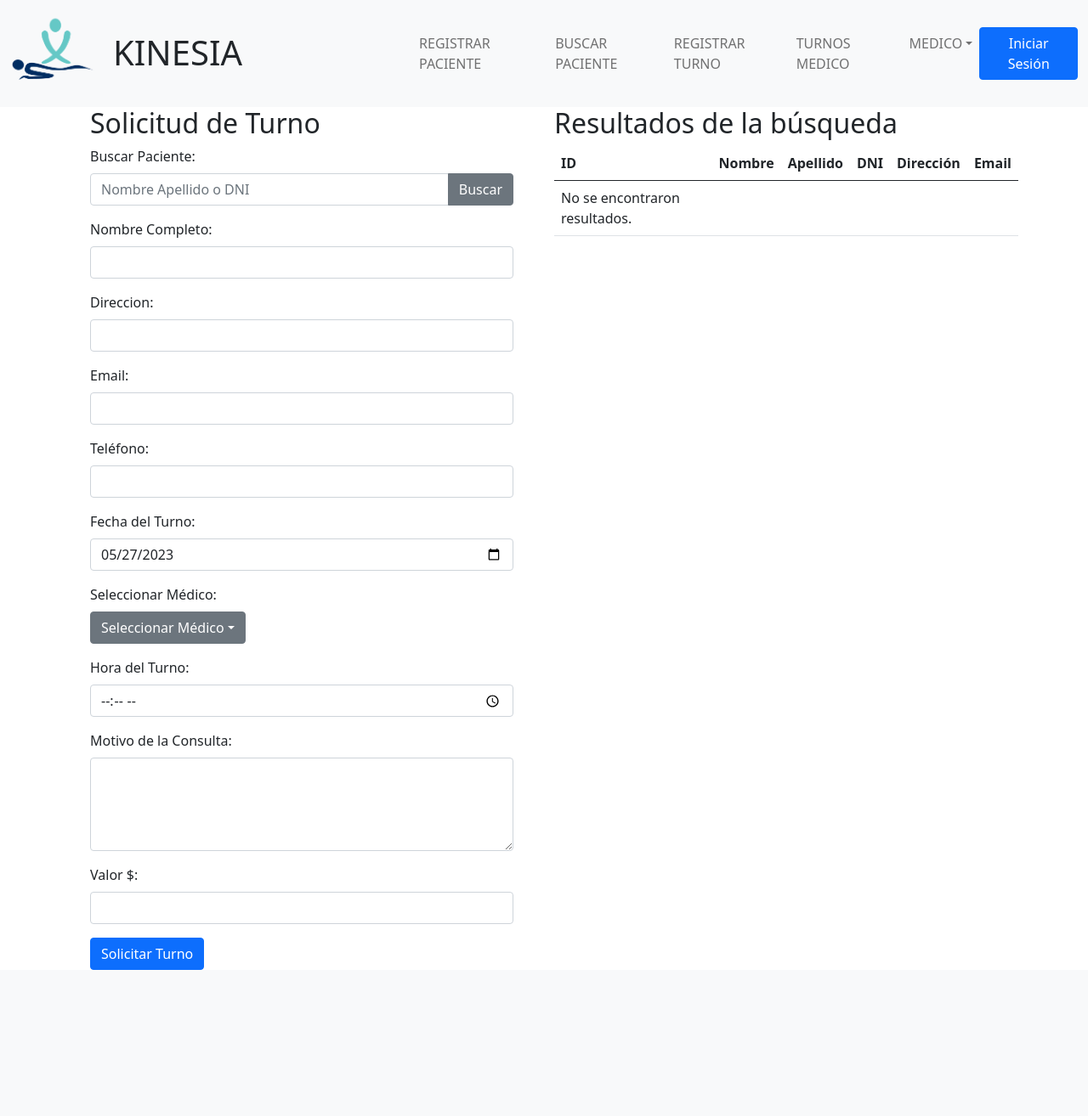
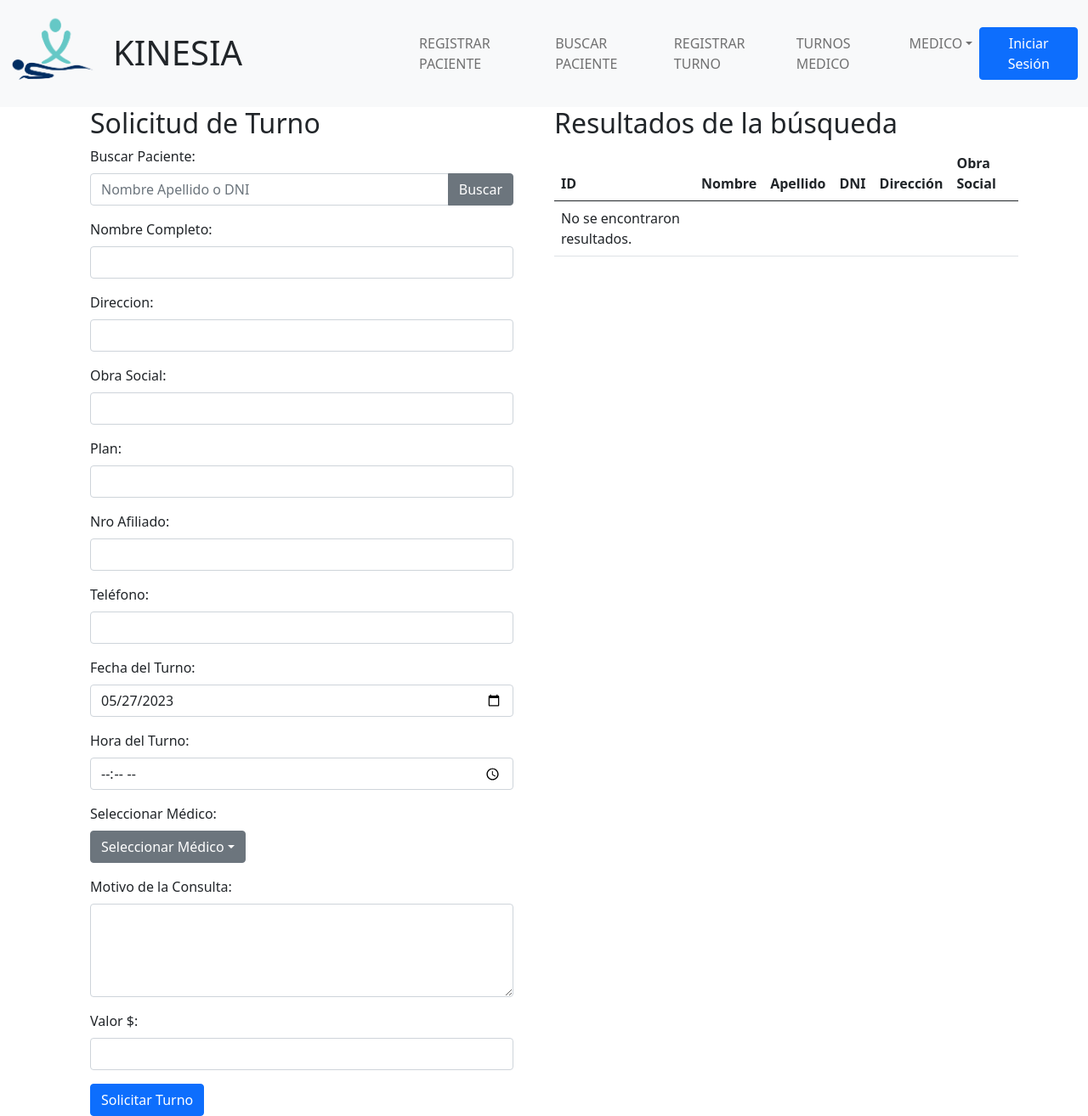
Before and after one commit to ganjita/Kinesia, a PHP site: page /nuevo_turno.php in a window 1280 px wide. Shown: the whole page at 85% size. Before the commit the page ends 1142 px from the top, so only its background shows below. Run offline with PHP 8.4, Linux system fonts and the light colour scheme.

Commit message:
actualizado funcionando

```diff
--- a/main.js
+++ b/main.js
@@ -50,29 +50,29 @@
   //*************************************************************
   //script para seleccionar un paciente de la busqueda y se autocomplete el formulario de turno
 
-
   $(document).ready(function() {
     // Agrega el evento de clic a las filas de la tabla
-    $('td[data-id]').click(function() {
-      // Obtén el ID del paciente desde el atributo data
-      var pacienteId = $(this).data('id');
+    $('tr[data-id]').click(function() {
+      // Obtén los valores de los elementos td
+      var nombre = $(this).find('td.nombre').text();
+      var apellido = $(this).find('td.apellido').text();
+      var direccion = $(this).find('td.direccion').text();
+      var osocial = $(this).find('td.osocial').text();
+      var plan = $(this).find('td.plan').text();
+      var nroafiliado = $(this).find('td.nroafiliado').text();
+      var dni = $(this).find('td.dni').text();
+      var telefono = $(this).find('td.telefono').text();
 
-      // Realiza una solicitud AJAX para obtener los datos del paciente según el ID
-      $.ajax({
-        url: 'obtener_datos_paciente.php', // Ruta al archivo PHP que obtiene los datos del paciente
-        method: 'POST',
-        data: { id: pacienteId }, // Envía el ID del paciente al archivo PHP
-        success: function(response) {
-          // Rellena el formulario con los datos del paciente
-          var datosPaciente = JSON.parse(response); // Convierte la respuesta JSON a un objeto JavaScript
 
-          $('#nombre').val(datosPaciente.nombre).add('#apellido').val(datosPaciente.apellido);
-          $('#direccion').val(datosPaciente.direccion);
-          $('#telefono').val(datosPaciente.telefono);
-          $('#email').val(datosPaciente.email);
+      var nombreCompleto = nombre + ' ' + apellido;
 
-          // Otros campos del formulario...
-        }
-      });
+      // Rellena el formulario con los valores obtenidos
+      $('#nombre').val(nombreCompleto);
+      $('#telefono').val(dni);
+      $('#direccion').val(direccion);
+      $('#osocial').val(osocial);
+      $('#plan').val(plan);
+      $('#nroafiliado').val(nroafiliado);
+      $('#telefono').val(telefono);
     });
   });
--- a/nuevo_turno.php
+++ b/nuevo_turno.php
@@ -34,8 +34,18 @@
 </div>
 
 <div class="mb-3">
-<label for="email" class="form-label">Email:</label>
-<input type="email" id="email" name="email"  class="form-control">
+<label for="osocial" class="form-label">Obra Social:</label>
+<input type="osocial" id="osocial" name="osocial"  class="form-control">
+</div>
+
+<div class="mb-3">
+<label for="plan" class="form-label">Plan:</label>
+<input type="plan" id="plan" name="plan"  class="form-control">
+</div>
+
+<div class="mb-3">
+<label for="nroafiliado" class="form-label">Nro Afiliado:</label>
+<input type="nroafiliado" id="nroafiliado" name="nroafiliado"  class="form-control">
 </div>
 
 <div class="mb-3">
@@ -48,6 +58,10 @@
 <input type="date" id="fecha" name="fecha"  class="form-control">
 </div>
 
+<div class="mb-3">
+<label for="hora" class="form-label">Hora del Turno:</label>
+<input type="time" id="hora" name="hora"  class="form-control">
+</div>
 
 <!-- Crear un elemento div para el campo de formulario -->
 <div class="mb-3">
@@ -73,12 +87,6 @@
   </div>
 </div>
 
-
-<div class="mb-3">
-<label for="hora" class="form-label">Hora del Turno:</label>
-<input type="time" id="hora" name="hora"  class="form-control">
-</div>
-
 <div class="mb-3">
 <label for="motivo" class="form-label">Motivo de la Consulta:</label>
 <textarea id="motivo" name="motivo" rows="4"  class="form-control"></textarea>
@@ -88,8 +96,9 @@
     <label for="valor-consulta" class="form-label">Valor $:</label>
     <input type="number" id="valor-consulta" name="valor-consulta"  class="form-control">
     </div>
-
-<button type="submit2" class="btn btn-primary btn-submit">Solicitar Turno</button>
+    <div class="input-group">
+      <button type="submit2" id="regturno" name="regturno" class="btn btn-primary btn-submit">Solicitar Turno</button>
+    </div>
 
 
 </form>
@@ -108,7 +117,7 @@
                 <th>Apellido</th>
                 <th>DNI</th>
                 <th>Dirección</th>
-                <th>Email</th>
+                <th>Obra Social</th>
             </tr>
         </thead>
         <tbody>
@@ -124,14 +133,17 @@
               $pacienteId = $resultado['id'];
 
 
-
               echo '<tr data-id="' . $pacienteId . '">';
                   echo "<td>" . $resultado["id"] . "</td>";
-                  echo "<td>" . $resultado['nombre'] . "</td>";
-                  echo "<td>" . $resultado['apellido'] . "</td>";
+                  echo "<td class='nombre'>" . $resultado['nombre'] . "</td>";
+                  echo "<td class='apellido'>" . $resultado['apellido'] . "</td>";
                   echo "<td>" . $resultado['dni'] . "</td>";
-                  echo "<td>" . $resultado['direccion'] . "</td>";
-                  echo "<td>" . $resultado['mail'] . "</td>";
+                  echo "<td class='direccion'>" . $resultado['direccion'] . "</td>";
+                  echo "<td class='osocial'>" . $resultado['obra_social'] . "</td>";
+                  echo "<td class='plan' hidden>" . $resultado['plan'] . "</td>";
+                  echo "<td class='nroafiliado' hidden>" . $resultado['nroafiliado'] . "</td>";
+                  echo "<td class='telefono' hidden>" . $resultado['telefono'] . "</td>";
+
               echo "</tr>";
 }
 
```
Also changed, not shown: app/buscarpacienteregturno.php (+5 -4 lines).
